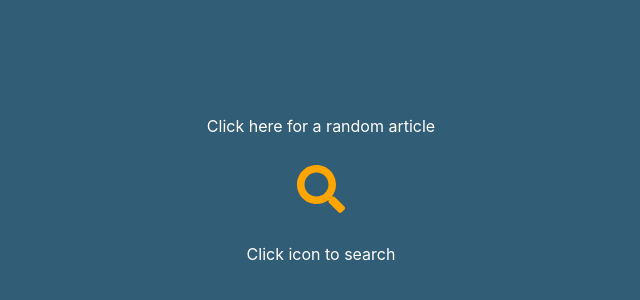
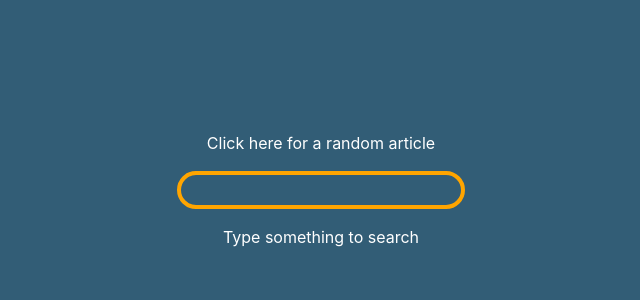
Before and after one commit to lainth/wikipedia-viewer, a React (Create React App) app: page / in a window 1280 px wide. Shown: the part 202-502 px from the top of the page, without its empty margins (319-959 px from the left). Built offline with nearby package versions, Linux system fonts and the light colour scheme.

Commit message:
finished project

```diff
--- a/src/components/searcharticle.js
+++ b/src/components/searcharticle.js
@@ -1,28 +1,33 @@
 import React from 'react';
 import styled from 'styled-components';
-
-import { FontAwesomeIcon } from '@fortawesome/react-fontawesome';
-import { faSearch} from '@fortawesome/free-solid-svg-icons';
+import axios from 'axios';
 
 const InputDiv = styled.div `
     text-align: center;
     margin-top: 1em;
-`
+`;
+
+const StyledAnchor = styled.a `
+    text-decoration: none !important;
+`;
+
+const ArticleDiv = styled.div `
+    color: white;
+    text-align: left;
+    background-color: grey;
+    border: 1px solid white;
+    margin-bottom: 1em;
+`;
 
 const StyledParagraph = styled.p `
     color: white;
     text-align: center;
     margin-top: 1em;
-`
-
-const StyledIcon = styled.span `
-    color: orange;
-    font-size: 3em;
-    cursor: pointer;
 `;
 
-const StyledInput = styled.input`
-    display: none;
+const StyledInput = styled.input.attrs({
+    type: "text"
+})`
     margin: auto;
     border: 4px solid orange;
     background-color: transparent;
@@ -38,33 +43,55 @@ const StyledInput = styled.input`
 export default class SearchArticle extends React.Component {
     constructor(props) {
         super(props);
+
         this.state = {
-            displayIcon: "inline",
-            displayInput: "none"
+            inputVal: "",
+            articles: []
         }
 
-        this.handleClick = this.handleClick.bind(this);
+        this.handleChange = this.handleChange.bind(this);
+        this.handleSubmit = this.handleSubmit.bind(this);
     }
 
-    handleClick() {
+    handleChange = (event) => {
+        let targetEvent = event.target.value;
         this.setState({
-            displayIcon: "none",
-            displayInput: "block"
+            inputVal: targetEvent
         })
     }
 
+    handleSubmit = (event) => {
+        let searchExp = this.state.inputVal;
+        let req = 'https://en.wikipedia.org/api/rest_v1/page/summary/'+ searchExp;
+
+        axios.get(req)
+        .then(res => {
+          const article = res.data;
+         this.setState({ articles: [...this.state.articles, article] }, () => {console.log(this.state.articles)});
+        })
+
+        event.preventDefault();
+    }
+
     render() {
+        let article = this.state.articles;
         return (
-            <InputDiv>
-                <StyledIcon>
-                    <FontAwesomeIcon
-                        icon={faSearch}
-                        onClick={this.handleClick}
-                        style={{display: this.state.displayIcon}} />
-                </StyledIcon>
-                <StyledInput type="text" style={{display: this.state.displayInput}} />
-                <StyledParagraph>Click icon to search</StyledParagraph>
-            </InputDiv>
+            <React.Fragment>
+                <InputDiv>
+                    <form onSubmit={this.handleSubmit}>
+                        <StyledInput onChange={this.handleChange} value={this.state.inputVal} />
+                    </form>
+                    <StyledParagraph>Type something to search</StyledParagraph>
+                </InputDiv>
+                {article.map((item) =>
+                    <StyledAnchor href={item.content_urls.desktop.page} target="_blank" rel="noopener noreferrer">
+                        <ArticleDiv>
+                            <h1>{item.title}</h1>
+                            <p>{item.extract}</p>
+                    </ArticleDiv>
+                    </StyledAnchor>
+                )}
+            </React.Fragment>
         );
     }
 }
```
Also changed, not shown: src/App.js (line endings or trailing spaces).
